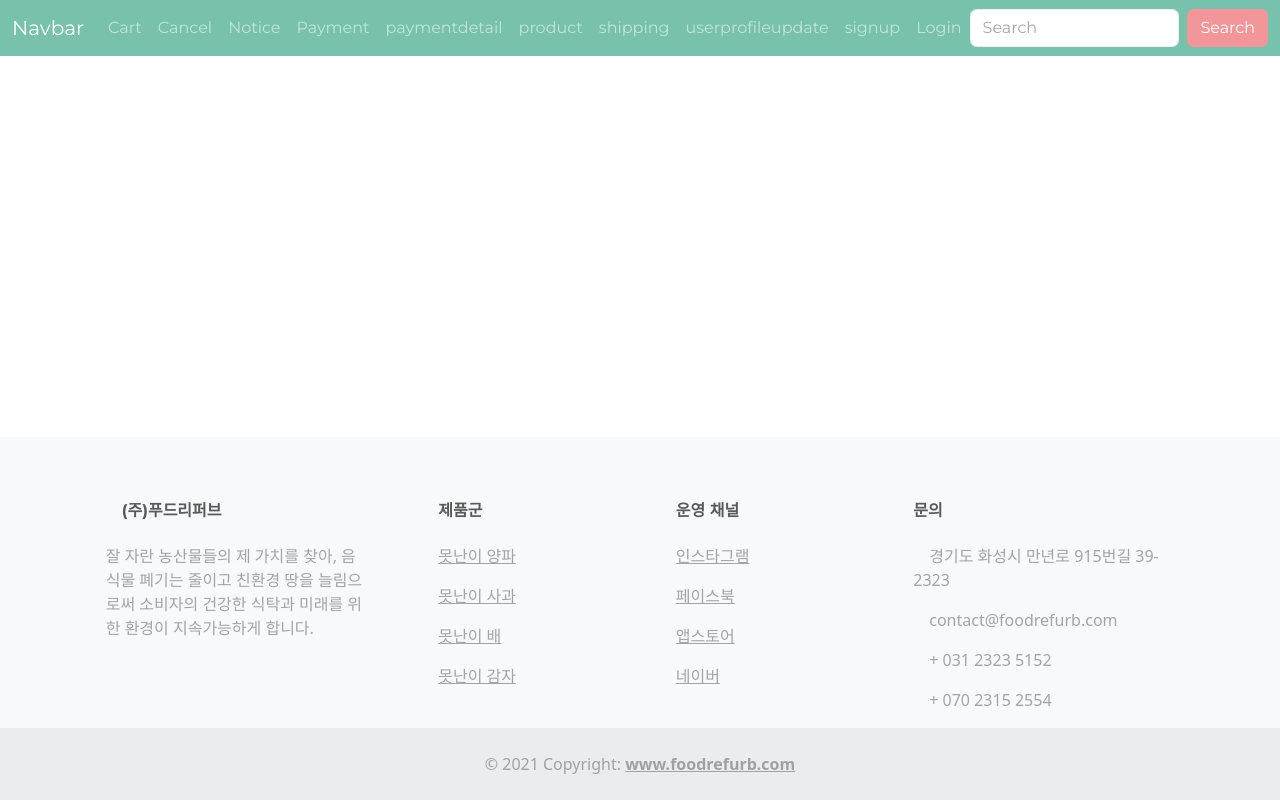
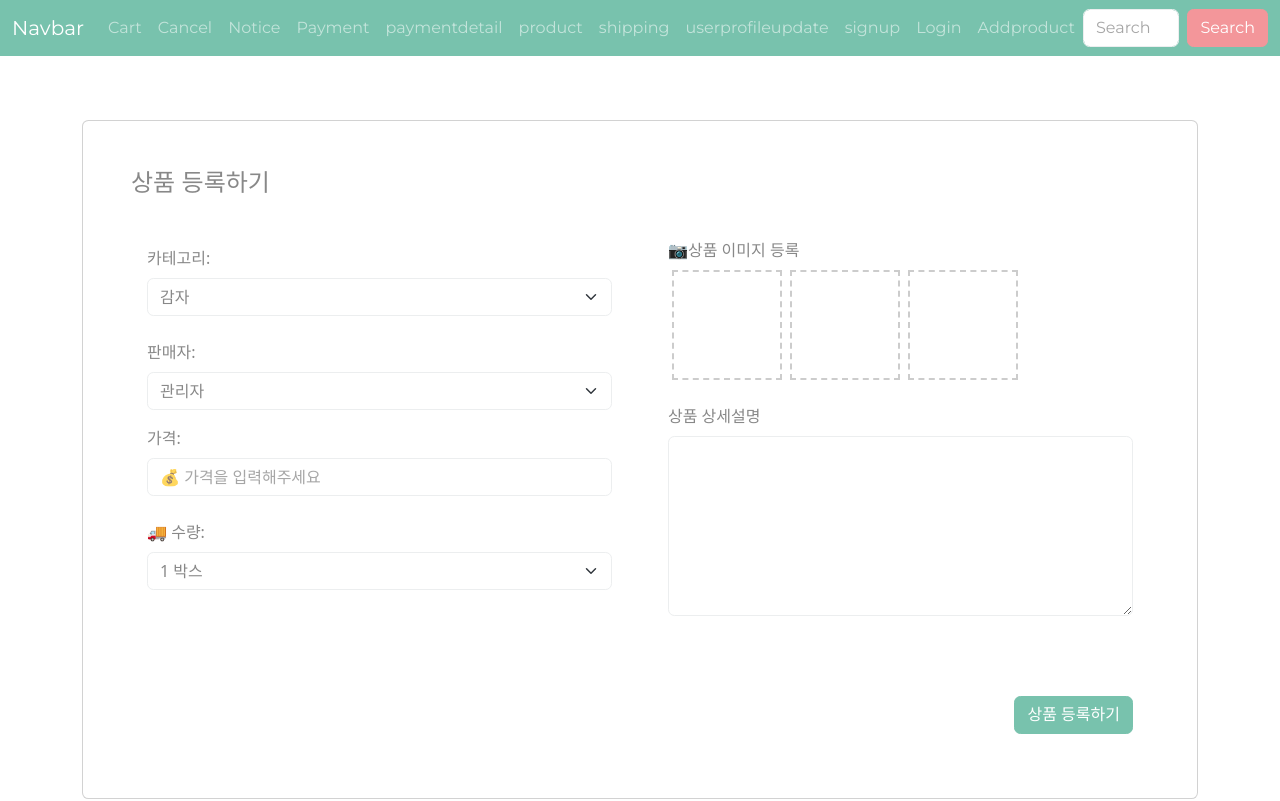
Before and after one commit to refurb-food-shopping-mall/client, a Vue app: page /addproduct in a window 1280 px wide. Shown: the top 801 px of the page. Built offline with nearby package versions, Linux system fonts and the light colour scheme.

Commit message:
💄 상품등록하기 페이지 완성 🎨 AddProduct 라우팅 생성 📝 작업완료내역 표시

```diff
--- a/src/components/NavBar.vue
+++ b/src/components/NavBar.vue
@@ -80,6 +80,9 @@
             <li class="nav-item">
               <a class="nav-link" href="/login">Login</a>
             </li>
+            <li class="nav-item">
+              <a class="nav-link" href="/addproduct">Addproduct</a>
+            </li>
           </ul>
           <form class="d-flex">
             <input
--- a/src/router/index.js
+++ b/src/router/index.js
@@ -11,6 +11,7 @@ import Shipping from '../views/Shipping'
 import SignUp from '../views/SignUp'
 import UserProfileUpdate from '../views/UserProfileUpdate'
 import PaymentDetail from '../views/PaymentDetail'
+import AddProduct from '../views/AddProduct'
 
 Vue.use(VueRouter)
 
@@ -70,6 +71,11 @@ const routes = [
     name: 'PaymentDetail',
     component: PaymentDetail
   },
+  {
+    path: '/addproduct',
+    name: 'AddProduct',
+    component: AddProduct
+  },
 ]
 
 const router = new VueRouter({
--- /dev/null
+++ b/src/views/AddProduct.vue
@@ -0,0 +1,123 @@
+<template>
+  <div class="row d-flex justify-content-center my-5" id="add_product">
+    <div class="col-md-12">
+      <div class="card py-5 px-5">
+        <div class="row">
+          <h4 class="card-title">상품 등록하기</h4>
+        </div>
+
+        <div class="row">
+          <div class="col-md-6">
+            <div class="card-body">
+              <div class="form-group">
+                <label for="exampleSelect1" class="form-label mt-4"
+                  >카테고리:</label
+                >
+                <select class="form-select" id="exampleSelect1">
+                  <option>감자</option>
+                  <option>양파</option>
+                  <option>채소</option>
+                  <option>야채</option>
+                  <option>마늘</option>
+                </select>
+              </div>
+
+              <div class="form-group">
+                <label for="exampleSelect1" class="form-label mt-4"
+                  >판매자:</label
+                >
+                <select class="form-select" id="exampleSelect1">
+                  <option>관리자</option>
+                  <option>판매자1</option>
+                  <option>판매자1</option>
+                </select>
+              </div>
+
+              <div class="form-group">
+                <label for="exampleInputPassword1" class="form-label mt-3"
+                  >가격:</label
+                >
+                <input
+                  type="password"
+                  class="form-control"
+                  id="exampleInputPassword1"
+                  placeholder="💰 가격을 입력해주세요"
+                />
+              </div>
+
+              <div class="form-group">
+                <label for="exampleSelect1" class="form-label mt-4"
+                  >🚚 수량:</label
+                >
+                <select class="form-select" id="exampleSelect1">
+                  <option>1 박스</option>
+                  <option>5 박스</option>
+                  <option>1 톤</option>
+                  <option>5 톤</option>
+                  <option>10 톤</option>
+                </select>
+              </div>
+            </div>
+          </div>
+
+          <div class="col-md-6">
+            <div class="card-body">
+              <label for="exampleInputPassword1" class="form-label mt-3"
+                >📷상품 이미지 등록</label
+              >
+              <div class="d-flex">
+                <div class="choosefile-button mx-1"></div>
+                <div class="choosefile-button mx-1"></div>
+                <div class="choosefile-button mx-1"></div>
+              </div>
+
+              <div class="form-group">
+                <label for="exampleTextarea" class="form-label mt-4"
+                  >상품 상세설명</label
+                >
+                <textarea
+                  style="height: 180px"
+                  class="form-control"
+                  id="exampleTextarea"
+                  rows="3"
+                ></textarea>
+              </div>
+            </div>
+          </div>
+        </div>
+
+        <div class="row mt-5">
+          <div class="col-md-12">
+            <div class="card-body d-flex justify-content-end">
+              <button type="button" class="btn btn-primary">
+                상품 등록하기
+              </button>
+            </div>
+          </div>
+        </div>
+      </div>
+    </div>
+  </div>
+</template>
+
+<script>
+export default {};
+</script>
+
+<style scoped>
+#add_product {
+  /* border: 2px dashed green; */
+}
+.choosefile-button {
+  border: 2px dashed #ccc;
+  width: 110px;
+  height: 110px;
+  cursor: pointer;
+  line-height: 130px;
+  text-align: center;
+}
+.choosefile-button i {
+  color: #dddddd !important;
+  font-size: 3rem;
+}
+</style>
```
Also changed, not shown: 1 other file (tests, documents, lock files or other folders).
